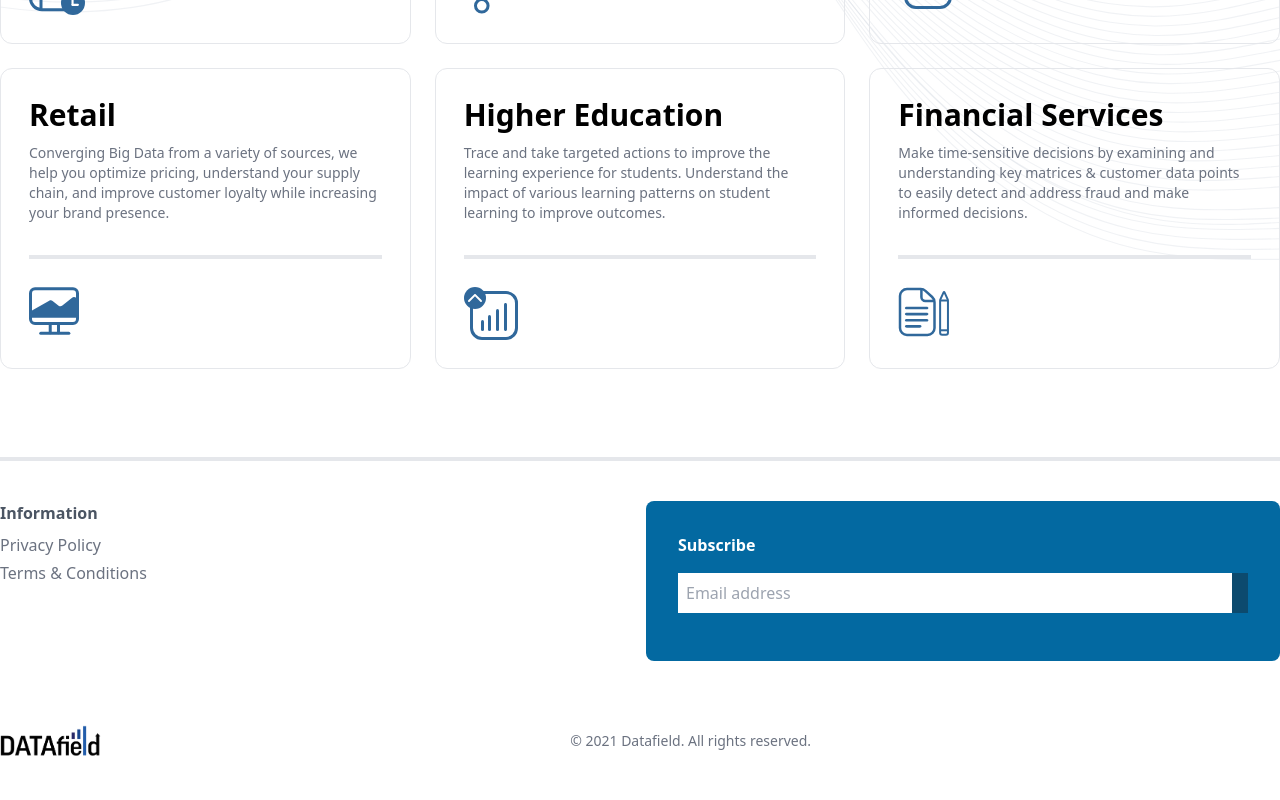
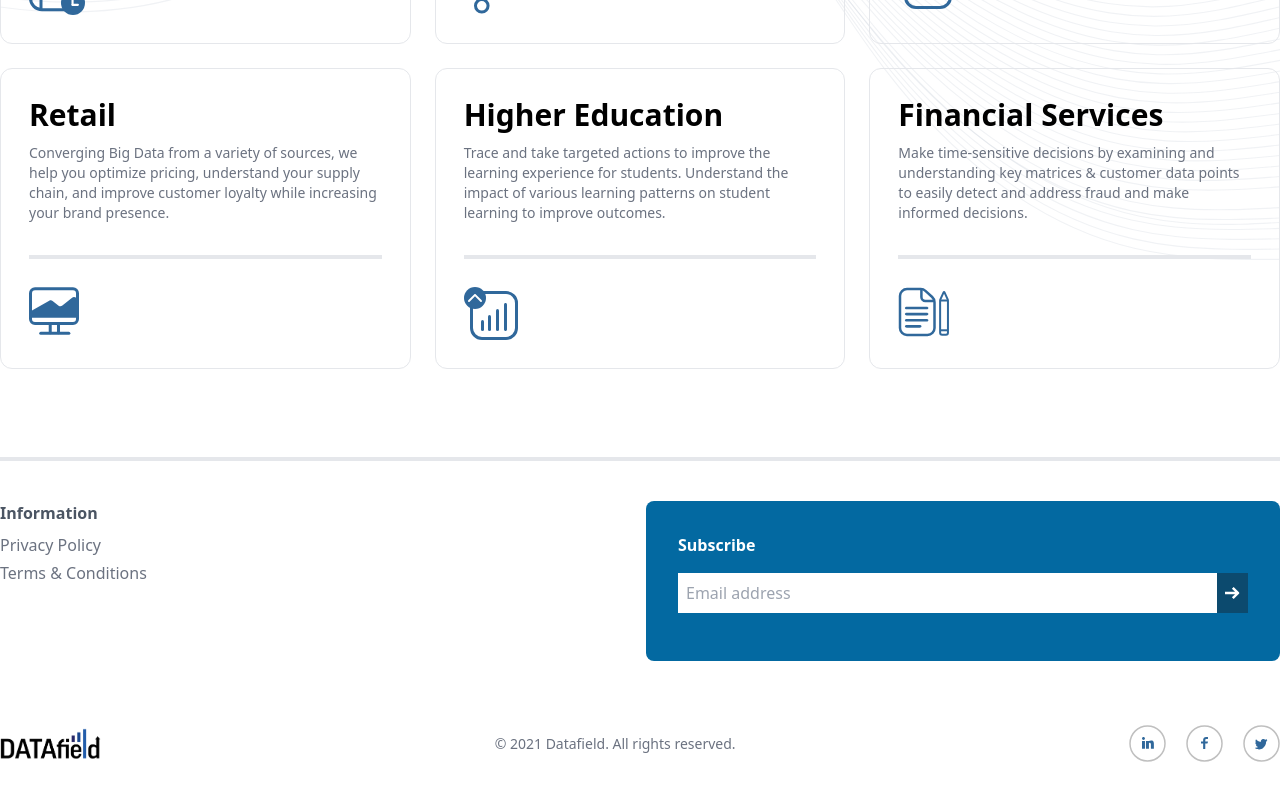
Before and after one commit to Musafir-404/Next.js-template, a Next.js app: page /Home/Industries in a window 1280 px wide. Shown: the part 439-1239 px from the top of the page. Built offline with nearby package versions, Linux system fonts and the light colour scheme.

Commit message:
update footer

```diff
--- a/src/layout/Footer/index.jsx
+++ b/src/layout/Footer/index.jsx
@@ -1,7 +1,9 @@
-// import { ReactComponent as Twitter } from '.assets/twitter.svg';
-// import { ReactComponent as Facebook } from '.assets/facebook.svg';
-// import { ReactComponent as Linkedin } from '.assets/linkedin.svg';
-// import { ReactComponent as Arrow } from '.assets/arrow.svg';
+import twitter from '../../../public/assets/twitter.svg';
+import facebook from '../../../public/assets/facebook.svg';
+import linkedin from '../../../public/assets/linkedin.svg';
+import arrow from '../../../public/assets/arrow.svg';
+import logo from '../../../public/assets/logo.png';
+import Image from 'next/image';
 import Link from 'next/link';
 
 function Footer() {
@@ -49,26 +51,27 @@ function Footer() {
                   placeholder='Email address'
                   className='focus:outline-none focus:text-gray-900 p-2 w-full'
                 />
-                <button className='bg-sky-900 py-2 px-2 '>{/* <Arrow /> */}</button>
+                <button className='bg-sky-900 py-2 px-2 '>
+                  <Image src={arrow} alt='image' />
+                </button>
               </div>
             </div>
           </div>
         </div>
-        {/*  */}
         <div className='flex flex-col md:flex-row gap-5 justify-between items-center mt-16'>
-          <img className='block w-auto h-8' src={'/assets/logo.png'} alt='Datafield' />
+          <Image className='block w-auto h-8' src={logo} alt='Datafield' />
 
           <span className='text-gray-500 text-sm'>© 2021 Datafield. All rights reserved.</span>
           <div className='flex gap-5 justify-end'>
-            {/* <a href='#'>
-              <Linkedin />
+            <a href='#'>
+              <Image src={linkedin} alt='image' />
             </a>
             <a href='#'>
-              <Facebook />
+            <Image src={facebook} alt='image' />
             </a>
             <a href='#'>
-              <Twitter />
-            </a> */}
+            <Image src={twitter} alt='image' />
+            </a>
           </div>
         </div>
       </div>
```
